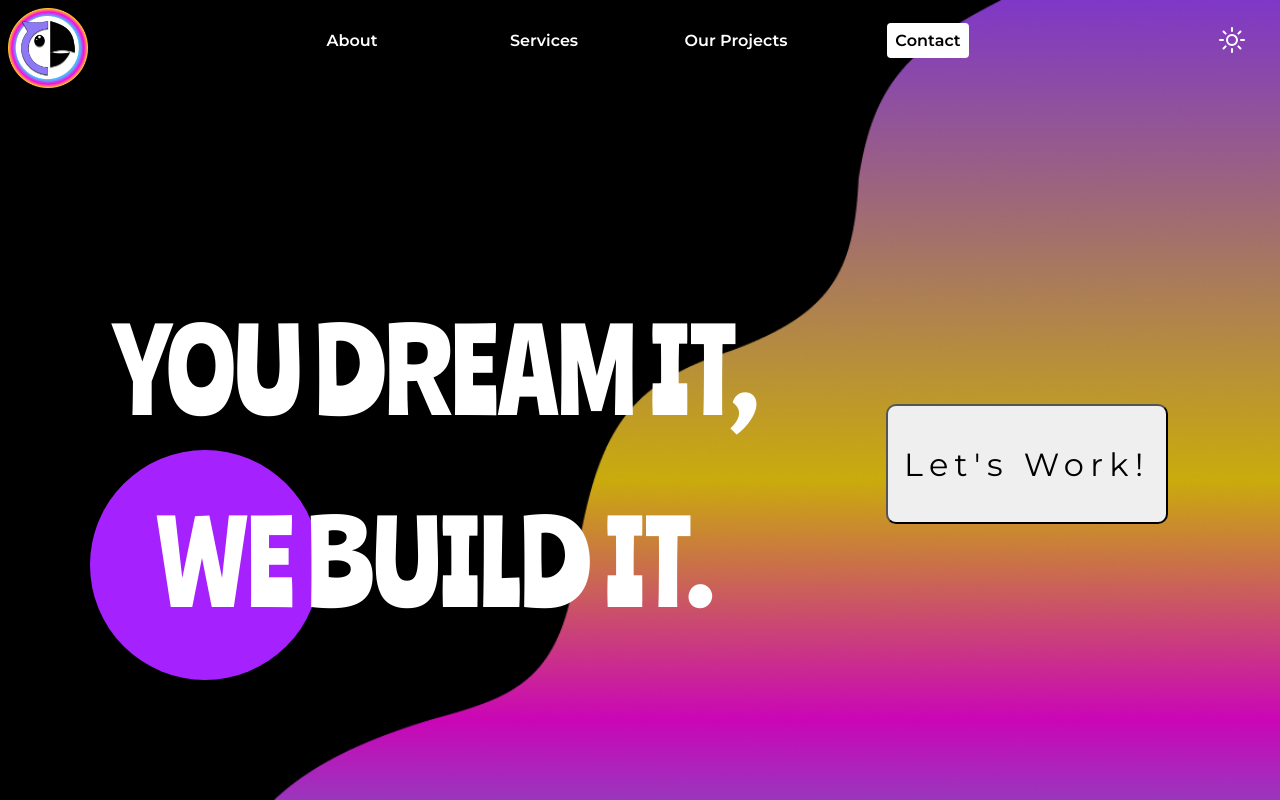
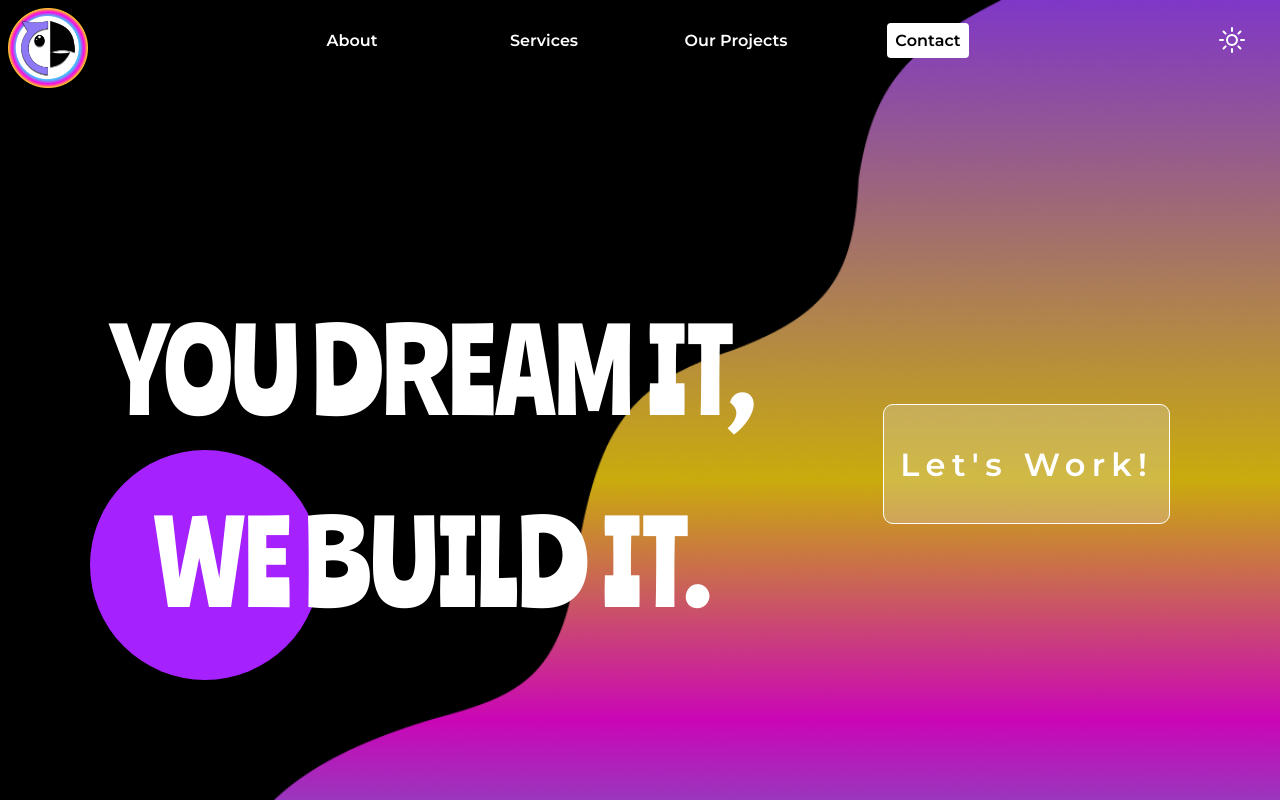
Before and after one commit to irizow/web-agency, a React (Vite) app: page / in a window 1280 px wide. Both pictures are taken after a click on the picture 247 px from the left and 282 px from the top of the page. Shown: the top 800 px of the page. Built offline with nearby package versions, Linux system fonts and the light colour scheme; a web font is replaced by a local one.

Commit message:
restyle button

```diff
--- a/src/components/Hero/Hero.jsx
+++ b/src/components/Hero/Hero.jsx
@@ -3,11 +3,9 @@ import { motion } from 'framer-motion'
 import { useInView } from 'react-intersection-observer'
 import backgroundDM from '../../assets/images/backgroundherodm.png'
 import backgroundLM from '../../assets/images/backgroundherolm.png'
-import { useScroll, useTransform } from 'framer-motion'
-import { useState } from 'react'
-import { useRef } from 'react'
+import { HashLink } from 'react-router-hash-link'
 
-export default function Hero({isDarkMode}) {
+export default function Hero({isDarkMode, setShowForm}) {
     const {ref, inView } = useInView({threshold: 0.5})
 
 
@@ -29,21 +27,30 @@ export default function Hero({isDarkMode}) {
     console.log(isDarkMode)
     return (
         <>
-        <motion.div ref={ref}
+        <motion.div id='hero' ref={ref}
         className={isDarkMode ? `${styles.herobox} ${styles.dark}` : `${styles.herobox} ${styles.light}`}
         variants={variants}
         initial='hidden'
         animate={inView ? 'visible' : 'hidden'}
         transition={{duration: 0.5, ease: 'easeOut'}}>
-            <div className={styles.herotext}>
+            <motion.div className={styles.herotext}
+             variants={{
+                visible: {opacity: 1, y: 0},
+                hidden: {opacity: 0, y: 75},
+             }}
+             initial='hidden'
+             animate='visible'
+             transition={{duration: 0.5, ease: 'easeIn'}}>
                 <div className={styles.textdiv}>
                     <p> YOU DREAM IT,</p>
                     <p> WE BUILD IT.</p>
-            </div>
-            <div>
-                <button className={styles.buttondiv}>Let's Work!</button>
-            </div>
-            </div>
+                </div>
+
+                <HashLink to='#contact'>
+                    <button className={styles.buttondiv} onClick={()=>{setShowForm(true)}}>Let's Work!</button>
+                </HashLink>
+
+            </motion.div>
          <motion.div
         drag
         className={styles.balloon}
--- a/src/components/Hero/hero.module.css
+++ b/src/components/Hero/hero.module.css
@@ -40,17 +40,6 @@ html {
     cursor:grab;
 }
 
-.romboid {
-    width: 6vw;
-    height: 6vw;
-    background-color: rgb(255, 4, 230);
-    position: absolute;
-    transform: rotate(45deg);
-    z-index: -100;
-    right: 15vw;
-    top: 35vh;
-    pointer-events: auto;
-}
 
 
 .herobox {
@@ -60,7 +49,6 @@ html {
     justify-content: center;
     align-items: center;
     text-align: center;
-    pointer-events: none;
     box-sizing: border-box;
 }
 
@@ -95,37 +83,42 @@ html {
 }
 
 
-.buttondiv {
-    height: 30vh;
-
-}
-
 @keyframes buttonhovers {
     from {
-        background-color: rgb(178, 178, 178);
+        background-color: rgba(228, 228, 228, 0.258);
+        border: 1px solid white;
     }
     to {
-        background-color: rgba(228, 228, 228, 0.258);
+        background-color: rgba(196, 196, 196, 0.717);
+        border: 1px solid white;
+        color: black;
     }
 }
 
 .buttondiv {
+    background-color: rgba(228, 228, 228, 0.258);
+    border: 1px solid white;
+    color: white;
     height: 15vh;
+    align-items: center;
+    justify-content: center;
+    display: flex;
     border-radius: 10px;
-    display: flex;
-    justify-content: center;
-    align-items: center;
     font-size: 2rem;
-    color: rgb(0, 0, 0);
+    color: white(0, 0, 0);
     font-family: 'Montserrat';
     padding: 1rem;
     letter-spacing: 0.4rem;
+    box-sizing: border-box;
+    font-weight: 600;
+}
 
+ a {
+    text-decoration: none;
 }
 
 .buttondiv:hover {
-    animation: buttonhovers 300ms ease-in forwards;
-    scale: 1.3;
+    animation: buttonhovers 700ms ease-in forwards;
 }
 
 
@@ -133,13 +126,14 @@ html {
 
 @media screen and (max-width: 750px) {
     .textdiv {
-        font-size: 2rem;
+        font-size: 3rem;
         line-height: 4rem;
     }
 
     .buttondiv {
-        height: 7vh;
-        font-size: 1rem;
+        width: 50vw;
+        font-size: 1.5rem;
+        border: none;
     }
 
     .herotext {
```
